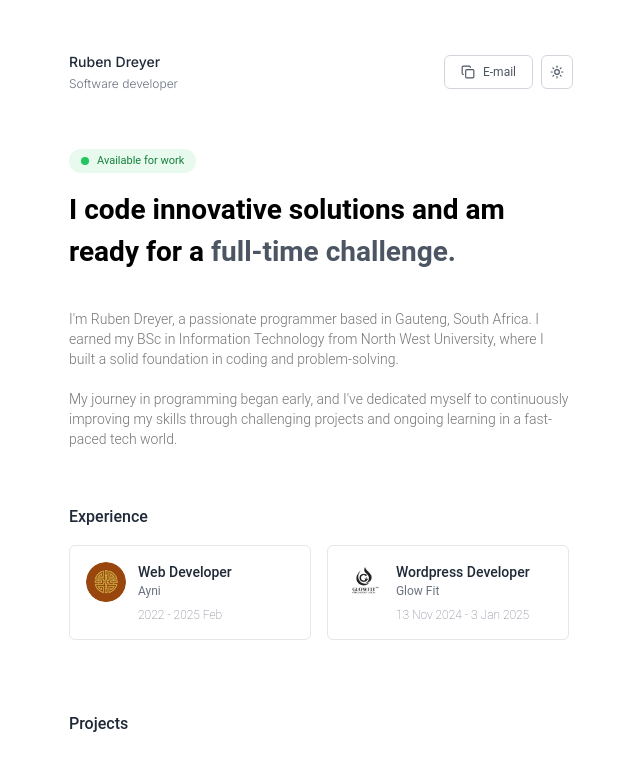
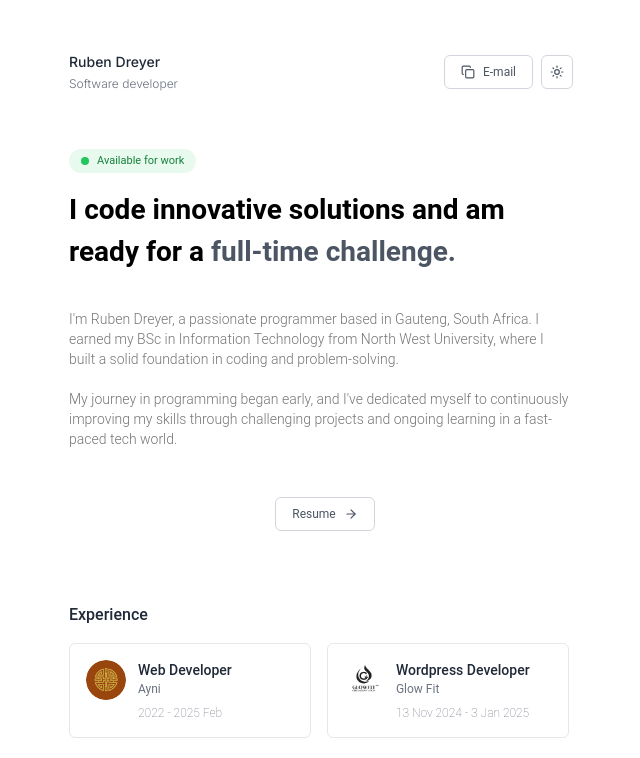
Before and after one commit to RubenD582/PortfolioV2, a React (Vite) app: page / in a window 1280 px wide. Shown: the top 758 px of the page, without its empty margins (319-959 px from the left). Built offline with nearby package versions, Linux system fonts and the light colour scheme.

Commit message:
Added resume

```diff
--- a/src/screens/Home.jsx
+++ b/src/screens/Home.jsx
@@ -1,7 +1,6 @@
 import React, { useEffect, useState } from 'react';
 import { BrowserRouter as Router, Link } from 'react-router-dom';
-import { Copy, Sun, Moon, Mail, Instagram, Github, Linkedin, MessageCircle } from 'lucide-react';
-import { ArrowRight } from 'lucide-react';
+import { Copy, Sun, Moon, Mail, Instagram, Github, Linkedin, MessageCircle, ArrowRight } from 'lucide-react';
 import Screener from '../assets/screener.jpg';
 import ScreenerVideo from '../assets/ScreenerVideo.mp4';
 import Bot from '../assets/TradingBot.jpg';
@@ -14,6 +13,7 @@ import MarioVideo from '../assets/MarioVideo.mp4';
 import Signature from '../assets/Signature.png';
 import GlowFit from '../assets/Glowfit-logo.png';
 import Ayni from '../assets/Ayni-Logo.png';
+import Resume from '../assets/Ruben_Resume.pdf';
 import AOS from 'aos';
 import 'aos/dist/aos.css';
 
@@ -178,6 +178,16 @@ function AboutSection({ darkMode }) {
           My journey in programming began early, and I've dedicated myself to continuously improving my skills through challenging projects and ongoing learning in a fast-paced tech world.
         </p>
       </section>
+
+      <div className="flex justify-center items-right p-4 w-full">
+        <button
+          onClick={() => window.open(Resume, '_blank')}
+          className={`${darkMode ? 'bg-[#1C1C1C] border-[#2E2E2E]' : 'border-gray-300'} ml-4 mt-8 flex items-center space-x-2 px-4 py-2 border rounded-md ${darkMode ? 'hover:bg-white/5' : 'hover:bg-gray-200'} transition-colors mr-2`}
+        >
+          <span className={`text-xs ${darkMode ? 'text-[#757575]' : 'text-gray-600'}`}>Resume</span>
+          <ArrowRight size={14} className={`${darkMode ? 'text-[#757575]' : 'text-gray-600'}`} />
+        </button>
+      </div>
     </div>
   );
 }
```
Also changed, not shown: 1 other file (tests, documents, lock files or other folders).
